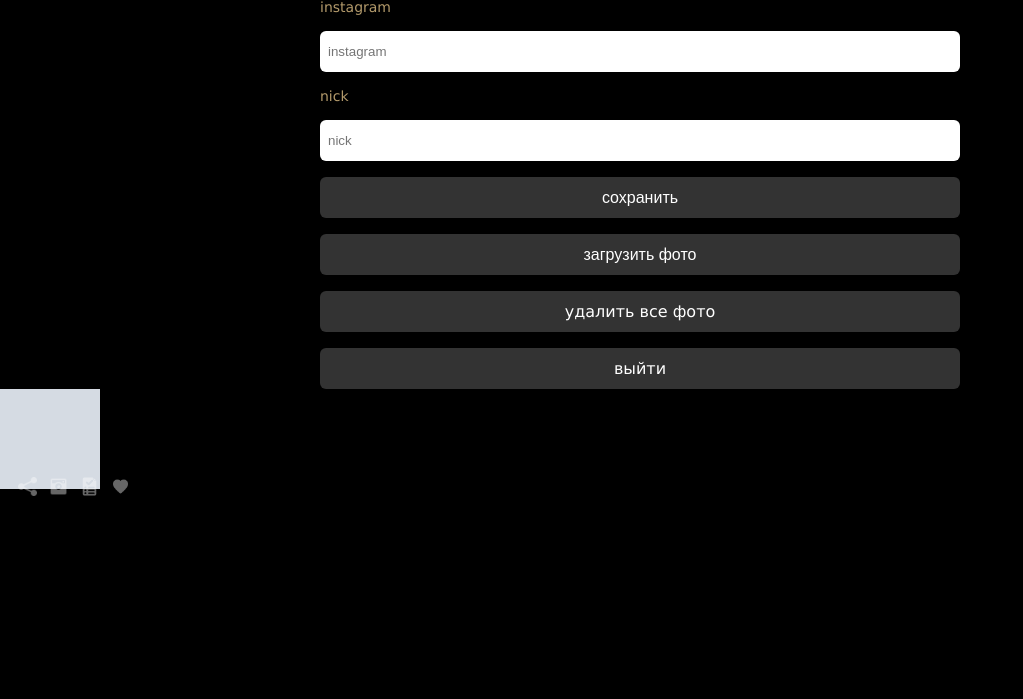
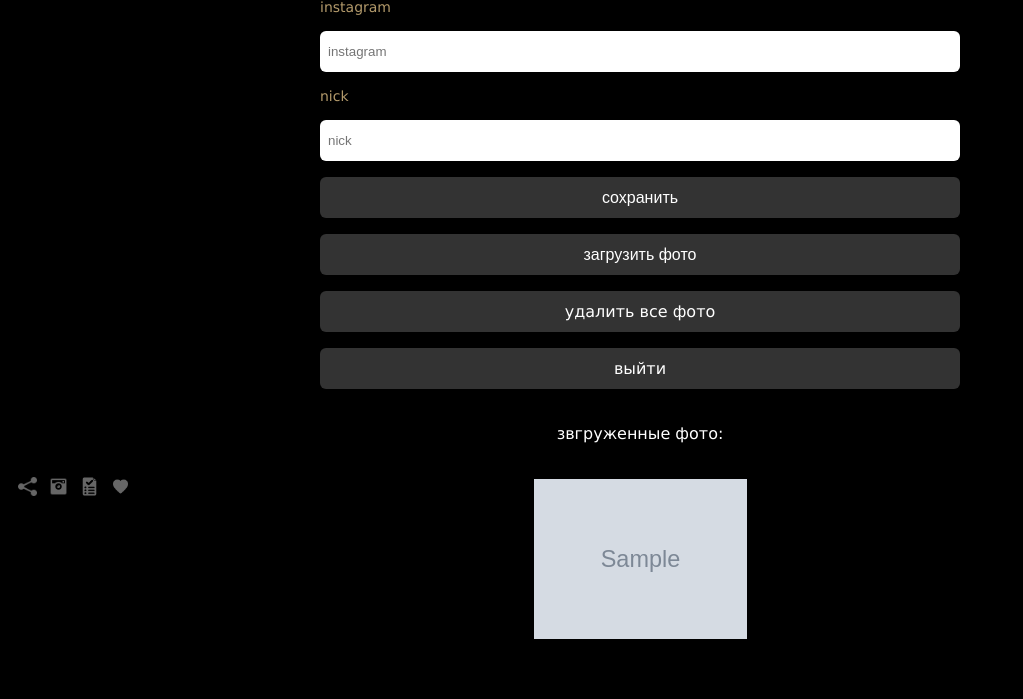
Before and after one commit to fedor11235/foto-olga, a Flask app: template project_photo/templates/pages/admin.html in a window 1280 px wide. Shown: the part 285-984 px from the top of the page, without its empty margins (0-1023 px from the left). Before the commit the page ends 781 px from the top, so only its background shows below. Run offline with Flask 3, Linux system fonts and the light colour scheme; a user stored in the database is signed in; tables that the repository leaves empty hold one stand-in row (values such as "Sample post"); the template is opened without the code that fills it: most values are stand-ins (such as "Sample title", 1, 10 or a date in 2020); grey boxes marked "Sample" are stand-in pictures.

Commit message:
made return fhoto

```diff
--- a/project_photo/static/css/admin.css
+++ b/project_photo/static/css/admin.css
@@ -51,3 +51,28 @@
   color: rgb(179, 154, 107);
   font-size: 14px;
 }
+.photos {
+  display: grid;
+  grid-template-columns: repeat(auto-fit, minmax(150px, 1fr));
+  gap: 16px;
+  margin: 60px;
+  margin-top: 0;
+}
+.photos-header {
+  color: white;
+  line-height: 90px;
+  text-align: center;
+}
+.photo {
+  cursor: pointer;
+  transition: scale 1s;
+  height: 20vh;
+  width: 100%;
+  background-repeat: no-repeat;
+  background-size: contain;
+  background-position: center;
+}
+.photo:hover {
+  z-index: 2;
+  scale: 1.1;
+}
--- a/project_photo/static/css/main.css
+++ b/project_photo/static/css/main.css
@@ -2,8 +2,6 @@
   display: grid;
   grid-template-columns: 1fr 1fr 1fr;
   gap: 16px;
-  /* grid-template-columns: repeat(3, 1fr);
-  grid-template-rows: repeat(3, 2fr); */
   margin: 60px 30px 90px;
 }
 .photo {
--- a/project_photo/templates/pages/admin.html
+++ b/project_photo/templates/pages/admin.html
@@ -23,9 +23,14 @@
       <a class="linck button button-linck" href="{{ url_for('photo.deleted_photo') }}" class="logout">удалить все фото</a>
       <a class="linck button button-linck" href="{{ url_for('auth.logout') }}" class="logout">выйти</a>
     </div>
-    {% for image in images %}
-      <div class="test" style="background-image: url('static/img/photos/{{image}}')" ></div>
-    {% endfor %}
+    {%if images != [] %}
+      <div class="photos-header">звгруженные фото:</div>
+    {% endif %}
+    <div class="photos">
+      {% for image in images %}
+        <div class="photo" style="background-image: url('static/img/photos/{{image}}')" ></div>
+      {% endfor %}
+    </div>
   {% else %}
     <form class="admin" method="post" action="/signup">
       <input required name="login" type="text" placeholder="login">
```
Also changed, not shown: project_photo/templates/pages/main.html (+3 -9 lines).
